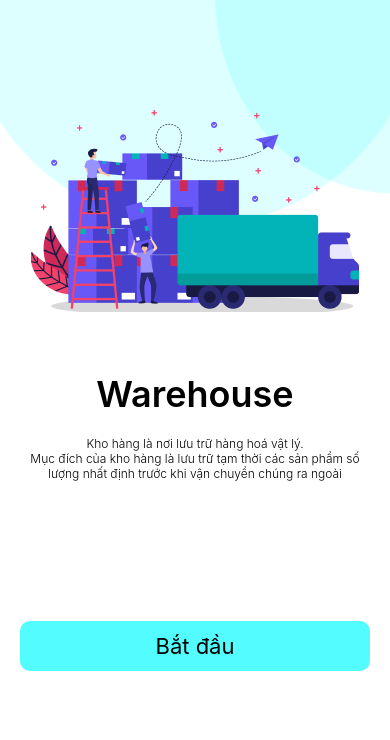
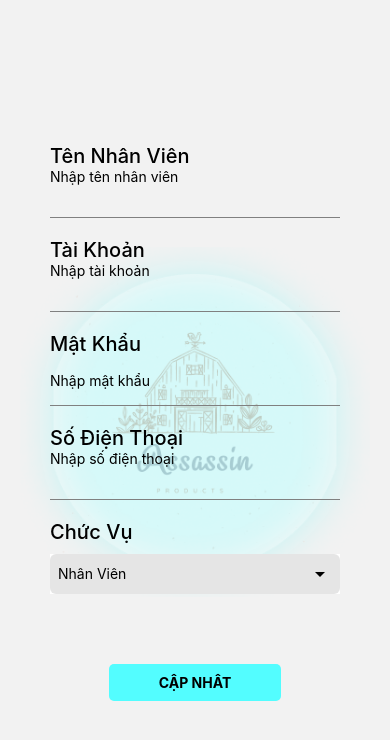
Before and after one commit to vietkhang2412/Warehouse-Management, a React Native app: screen /UpdateEmployee in a window 390 px wide. Shown: the top 740 px of the page. Built offline with nearby package versions, Linux system fonts and the light colour scheme.

Commit message:
add employee

```diff
--- a/App.js
+++ b/App.js
@@ -14,6 +14,7 @@ import IntroHello from "./screens/intro/IntroHello";
 import IntroThankyou from "./screens/intro/IntroThankyou";
 import Login from "./screens/login/Login";
 import Register from "./screens/login/Register";
+import UpdateEmployee from "./components/Employee/UpdateScreen";
 const StackDemo = createNativeStackNavigator();
 const Tab = createBottomTabNavigator();
 
@@ -153,9 +154,9 @@ export default function App() {
   return (
     <NavigationContainer>
       <StackDemo.Navigator
-        // initialRouteName="TabBottom"
+        initialRouteName="TabBottom"
         // initialRouteName="AddEmployee"
-        initialRouteName="IntroHello"
+        // initialRouteName="IntroHello"
         screenOptions={{
           headerStyle: {
             backgroundColor: "#03DAC6",
@@ -181,8 +182,9 @@ export default function App() {
         <StackDemo.Screen
           name="AddEmployee2"
           component={AddEmployee2}
-          // options={{ headerShown: false }}
+          options={{ headerShown: true, headerBackVisible: true }}
         />
+        <StackDemo.Screen name="UpdateEmployee" component={UpdateEmployee} />
         <StackDemo.Screen name="IntroHello" component={IntroHello} />
         <StackDemo.Screen name="Login" component={Login} />
         <StackDemo.Screen name="Register" component={Register} />
--- a/components/Employee/AddEmployee.js
+++ b/components/Employee/AddEmployee.js
@@ -10,7 +10,6 @@ import React from "react";
 import st from "./style";
 import { useState } from "react";
 import { FAB } from "@rneui/themed";
-import ItemEmployee from "./itemEmployee";
 import ModalEmployee from "./ModalEmployee";
 
 const AddEmployee = (props) => {
@@ -18,7 +17,7 @@ const AddEmployee = (props) => {
   const [data_employee, setdata_employee] = useState([]);
 
   const getListEmployee = async () => {
-    let url_api = "http://192.168.1.7:3000/employee";
+    let url_api = "http://192.168.1.8:3000/employee";
     try {
       const response = await fetch(url_api);
       const json = await response.json();
@@ -47,15 +46,15 @@ const AddEmployee = (props) => {
     </ScrollView>
   ) : (
     <View>
-      <ScrollView>
       <FlatList
+        style={{ marginBottom: 60 }}
         data={data_employee}
         renderItem={({ item }) => (
           <ModalEmployee nav={props.navigation} data={item} />
         )}
-          keyExtractor={(item) => item._id}
+        keyExtractor={(item) => item.id}
       />
-      </ScrollView>
+
       <FAB
         onPress={goAddEmloyee2}
         visible={true}
--- a/components/Employee/ModalEmployee.js
+++ b/components/Employee/ModalEmployee.js
@@ -1,4 +1,4 @@
-import { View, Image, Text, TouchableOpacity } from "react-native";
+import { View, Image, Text, TouchableOpacity, Alert } from "react-native";
 import React from "react";
 import Modal from "react-native-modal";
 import ItemEmployee from "./itemEmployee";
@@ -13,6 +13,37 @@ const ModalEmployee = (props) => {
 
   const toggleModal = () => {
     setModalVisible(!isModalVisible);
+  };
+
+  const goUpdateEmployee = () => {
+    props.nav.navigate("UpdateEmployee", { item: props });
+  };
+
+  const deleteEmployee = () => {
+    let url_api_delete = "http://192.168.1.8:3000/employee/" + props.data.id;
+    Alert.alert("Thông Báo!", "Bạn có chắc muốn xóa?", [
+      {
+        text: "OK",
+        onPress: () => {
+          fetch(url_api_delete, {
+            method: "DELETE",
+            headers: {
+              Accept: "application/json",
+              "Content-Type": "application/json",
+            },
+          })
+            .then((res) => {
+              if (res.status == 200) {
+                alert("Xóa thành công!");
+              }
+            })
+            .catch((ex) => {
+              console.log(ex);
+            });
+        },
+      },
+      { text: "Cancel", onPress: () => {} },
+    ]);
   };
 
   return (
@@ -82,10 +113,10 @@ const ModalEmployee = (props) => {
               <Text style={st.textContent}>{props.data.chucVu}</Text>
             </View>
             <View style={st.button}>
-              <TouchableOpacity>
+              <TouchableOpacity onPress={goUpdateEmployee}>
                 <Text style={st.btn_update}>CẬP NHẬT</Text>
               </TouchableOpacity>
-              <TouchableOpacity>
+              <TouchableOpacity onPress={deleteEmployee}>
                 <Text style={st.btn_delete}>XÓA</Text>
               </TouchableOpacity>
             </View>
--- /dev/null
+++ b/components/Employee/UpdateScreen.js
@@ -0,0 +1,106 @@
+import {
+  View,
+  Text,
+  Image,
+  TouchableOpacity,
+  TextInput,
+  ImageBackground,
+} from "react-native";
+import st from "./style";
+import React from "react";
+import { useState } from "react";
+import { MaterialIcons } from "@expo/vector-icons";
+import Dropdown from "../Dropdown";
+
+const UpdateEmployee = (props) => {
+  const { data } = props;
+  //khai báo state
+  const [selectedItem, setSelectedItem] = useState({
+    id: "Nhân Viên",
+    name: "Nhân Viên",
+  });
+  console.log(selectedItem.id);
+
+  const data_NV = [
+    { id: "Nhân Viên", name: "Nhân Viên" },
+    { id: "Quản Lý", name: "Quản Lý" },
+  ];
+
+  const onSelect = (item) => {
+    setSelectedItem(item);
+  };
+
+  return (
+    <View style={st.container_add}>
+      <ImageBackground
+        source={require("../../assets/ImageE/logo1.png")}
+        resizeMode="cover"
+        style={st.img_bg}
+      >
+        <View style={st.container_content_add}>
+          <View style={{ marginBottom: 20 }}>
+            <Text style={st.title_field}>Tên Nhân Viên</Text>
+            <TextInput
+              style={st.textInput}
+              multiline={true}
+              placeholder="Nhập tên nhân viên"
+              onChangeText={(txt) => {
+                settitle(txt);
+              }}
+            />
+          </View>
+
+          <View style={{ marginBottom: 20 }}>
+            <Text style={st.title_field}>Tài Khoản</Text>
+            <TextInput
+              style={st.textInput}
+              multiline={true}
+              placeholder="Nhập tài khoản"
+              onChangeText={(txt) => {
+                settitle(txt);
+              }}
+            />
+          </View>
+
+          <View style={{ marginBottom: 20 }}>
+            <Text style={st.title_field}>Mật Khẩu</Text>
+            <TextInput
+              style={st.textInput}
+              placeholder="Nhập mật khẩu"
+              returnKeyType="go"
+              secureTextEntry
+              autoCorrect={false}
+              // onChangeText={(txt) => {
+              //   settitle(txt);
+              // }}
+            />
+          </View>
+
+          <View style={{ marginBottom: 20 }}>
+            <Text style={st.title_field}>Số Điện Thoại</Text>
+            <TextInput
+              style={st.textInput}
+              multiline={true}
+              placeholder="Nhập số điện thoại"
+              onChangeText={(txt) => {
+                settitle(txt);
+              }}
+            />
+          </View>
+        </View>
+
+        {/* <View style={st.containerDropdown}> */}
+        <View style={{ marginBottom: 20 }}>
+          <Text style={st.title_field}>Chức Vụ</Text>
+          <Dropdown data={data_NV} onSelect={onSelect} value={selectedItem} />
+        </View>
+
+        <TouchableOpacity style={{ marginTop: 50 }}>
+          <Text style={st.btn_add2}>CẬP NHÂT</Text>
+        </TouchableOpacity>
+      </ImageBackground>
+    </View>
+  );
+};
+
+export default UpdateEmployee;
--- a/components/Employee/itemEmployee.js
+++ b/components/Employee/itemEmployee.js
@@ -4,51 +4,23 @@ import st from "./style";
 
 const ItemEmployee = (props) => {
   const { data } = props;
-  // const { objUser } = props;
-  // console.log(objUser.id);
-  const goDetailEmployee = () => {
-    props.nav.navigate("AddEmployee", { item: props });
-  };
-
-  const goUpdateEmployee = () => {
-    props.nav.navigate("UpdateEmployee", { item: props });
-  };
-
-  const deleteEmployee = () => {
-    let url_api_delete = "http://192.168.1.7:3000/employee/" + props.data.maNV;
-    Alert.alert("Thông Báo!", "Bạn có chắc muốn xóa?", [
-      {
-        text: "OK",
-        onPress: () => {
-          fetch(url_api_delete, {
-            method: "DELETE",
-            headers: {
-              Accept: "application/json",
-              "Content-Type": "application/json",
-            },
-          })
-            .then((res) => {
-              if (res.status == 200) {
-                alert("Xóa thành công!");
-              }
-            })
-            .catch((ex) => {
-              console.log(ex);
-            });
-        },
-      },
-      { text: "Cancel", onPress: () => {} },
-    ]);
-  };
 
   return (
     <View style={st.container_item}>
       <TouchableOpacity>
-        <Image
-          source={{ uri: data.anhNV }}
-          resizeMode={"cover"}
-          style={st.image_item}
-        />
+        {data.anhNV != undefined ? (
+          <Image
+            source={{ uri: data.anhNV }}
+            resizeMode={"cover"}
+            style={st.image_item}
+          />
+        ) : (
+          <Image
+            source={require("../../assets/ImageE/User_scan_fill.png")}
+            resizeMode={"cover"}
+            style={st.image_item}
+          />
+        )}
       </TouchableOpacity>
 
       <View style={st.content_item}>
--- a/components/LoginForm.js
+++ b/components/LoginForm.js
@@ -23,7 +23,7 @@ export default function LoginForm({ isSignUp, navigation }) {
     if (validateLoginForm()) {
       try {
         // Gửi yêu cầu lấy danh sách người dùng
-        const response = await axios.get("http://192.168.1.7:3000/users");
+        const response = await axios.get("http://192.168.1.8:3000/users");
 
         // Tìm kiếm người dùng với tài khoản tương ứng
         const user = response.data.find((user) => user.username === username);
@@ -51,14 +51,14 @@ export default function LoginForm({ isSignUp, navigation }) {
       try {
         // Kiểm tra tài khoản đã tồn tại hay chưa
         const checkResponse = await axios.get(
-          `http://192.168.1.7:3000/users?username=${username}`
+          `http://192.168.1.8:3000/users?username=${username}`
         );
         if (checkResponse.data.length > 0) {
           Alert.alert("Thông báo !", "Tài khoản đã tồn tại.");
           return;
         }
         // Gửi yêu cầu đăng ký mới
-        const response = await axios.post("http://192.168.1.7:3000/users", {
+        const response = await axios.post("http://192.168.1.8:3000/users", {
           fullName,
           username,
           pass,
```
Also changed, not shown: components/Employee/AddEmployee2.js (+49 -12 lines), db.json (+13 -15 lines). Lines whose indentation alone changed are shown as unchanged.
